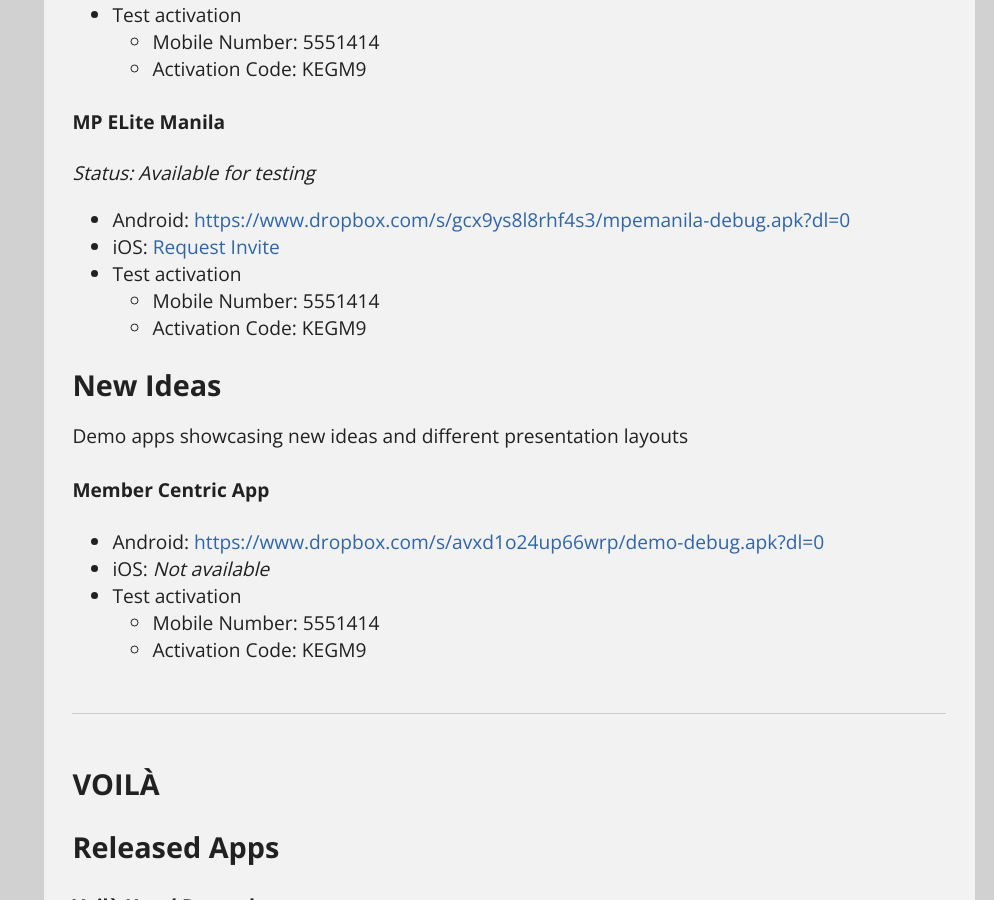
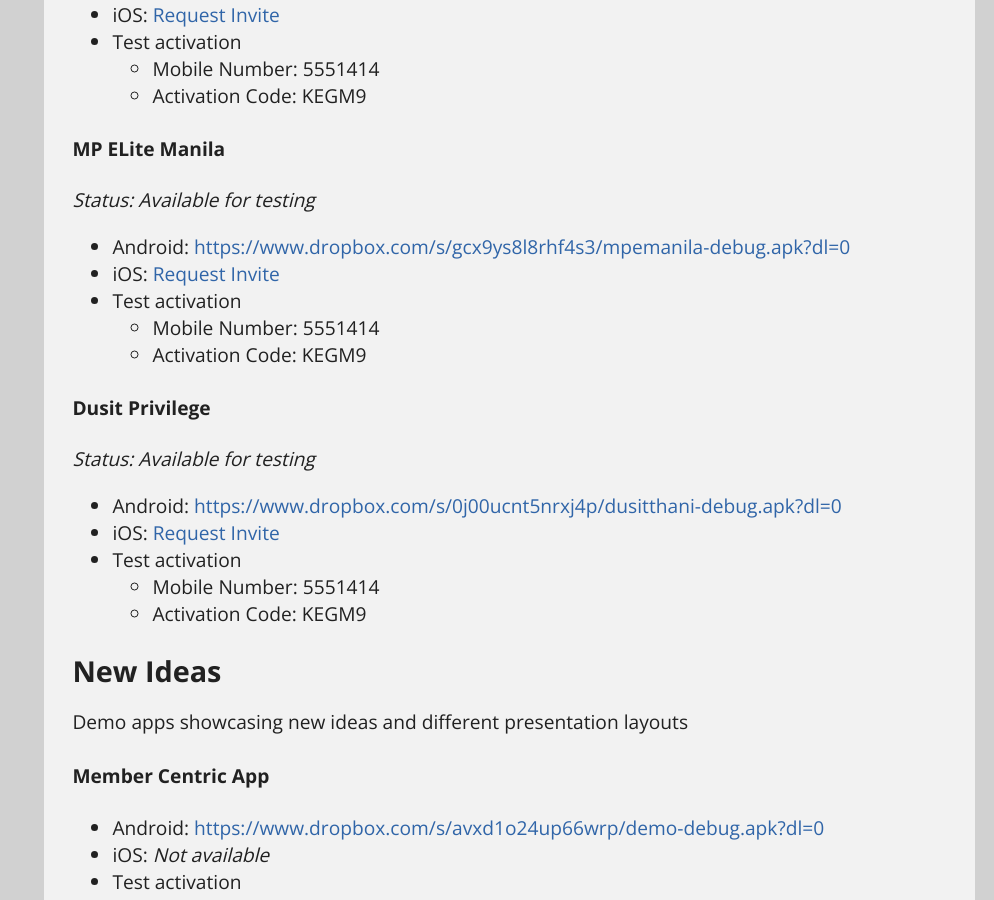
Before and after one commit to hmccode/hmccode.github.io, a Jekyll site: the page built from _posts/2016-07-23-mobile-apps.md, in a window 1280 px wide and 900 px high, scrolled down 4545 px. Shown: the whole window, without its empty margins (286-1280 px from the left). Built offline with Jekyll 4.4.1, drawn with Linux system fonts in a browser that asks for light colours; nearby versions of some CDN libraries; a script that is not in the unit is left out.

Commit message:
Added Dusit

```diff
--- a/_posts/2016-07-23-mobile-apps.md
+++ b/_posts/2016-07-23-mobile-apps.md
@@ -31,6 +31,7 @@ A list of all Mobile Apps in stores and currently under development. The apps li
     - [Be Sortis](#be-sortis)
     - [Edge Lifestyle](#edge-lifestyle)
     - [MP Elite Manila](#mp-elite-manila)
+    - [Dusit Privilege](#dusit-privilege)
   - [New Ideas](#new-ideas)
     - [Member Centric App](#member-centric-app)
 
@@ -188,6 +189,16 @@ _Status: Available for testing_
   - Mobile Number: 5551414
   - Activation Code: KEGM9
 
+#### Dusit Privilege
+
+_Status: Available for testing_
+
+* Android: <https://www.dropbox.com/s/0j00ucnt5nrxj4p/dusitthani-debug.apk?dl=0>
+* iOS: [Request Invite](mailto:ios@clubhotel.com?subject=Invitation for Dusit&body=Please send an invite @)
+* Test activation
+  - Mobile Number: 5551414
+  - Activation Code: KEGM9
+
 ## New Ideas
 
 Demo apps showcasing new ideas and different presentation layouts
```
